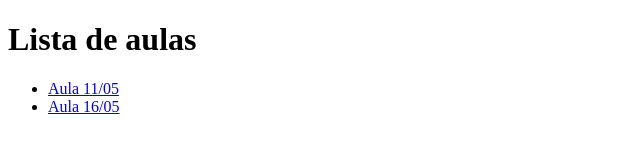
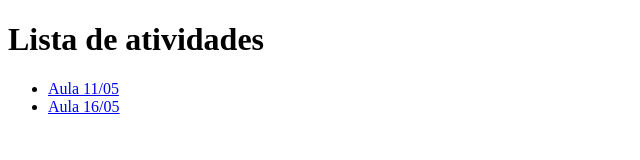
Before and after one commit to Brunnna/developer-2022, a plain HTML site: page index.html in a window 1280 px wide. Shown: the whole page, without its empty margins (0-640 px from the left). Drawn offline with Linux system fonts and the light colour scheme.

Commit message:
alteração de teste

```diff
--- a/index.html
+++ b/index.html
@@ -7,7 +7,7 @@
     <title>Turma Qua.141.012</title>
 </head>
 <body>
-<h1>Lista de aulas</h1>
+<h1>Lista de atividades</h1>
 <ul>
     <li><a href="aulas/aula-0511.html">Aula 11/05</a></li>
     <li><a href="aulas/aula-0511.html">Aula 16/05</a></li>
```
